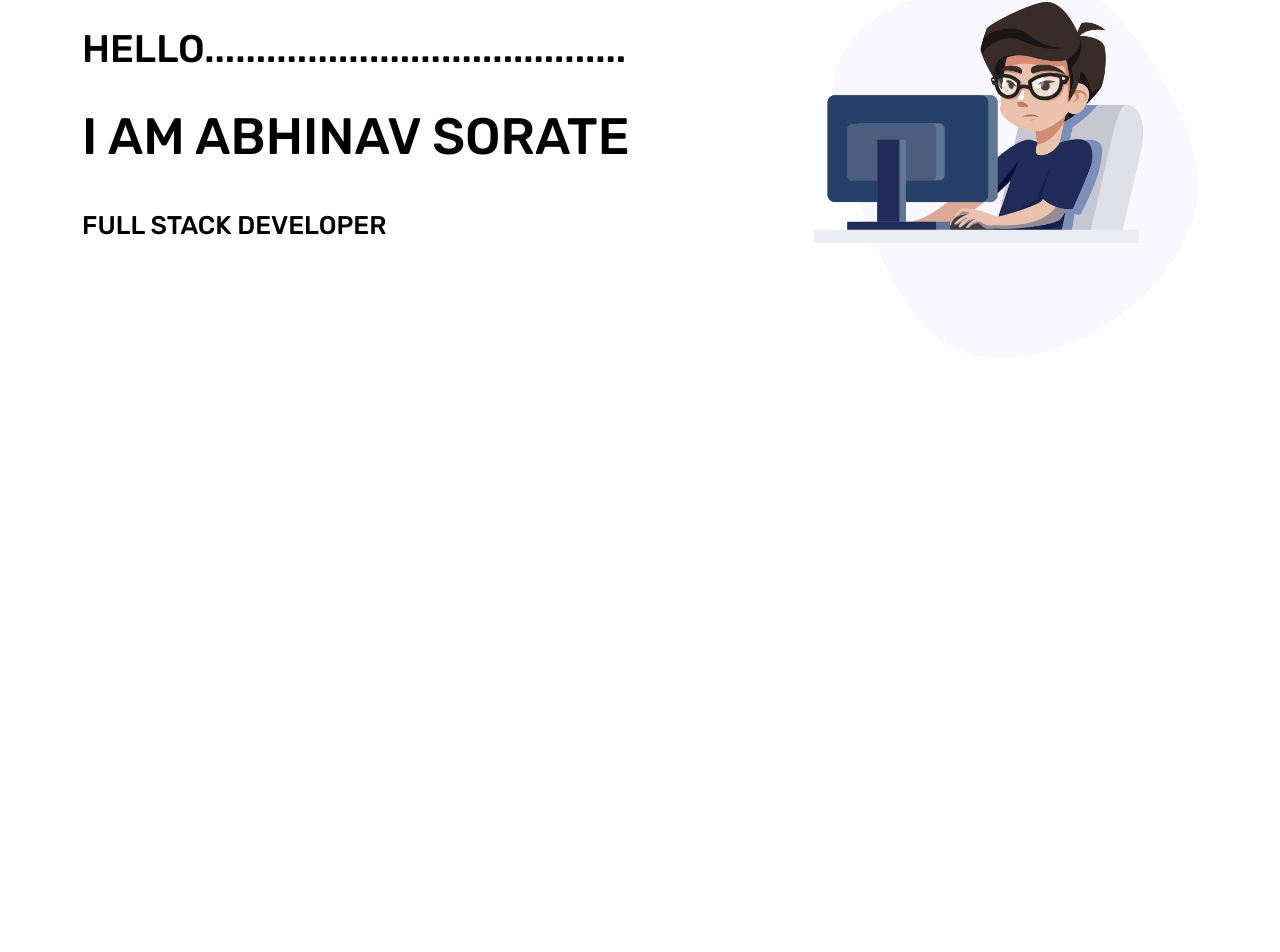
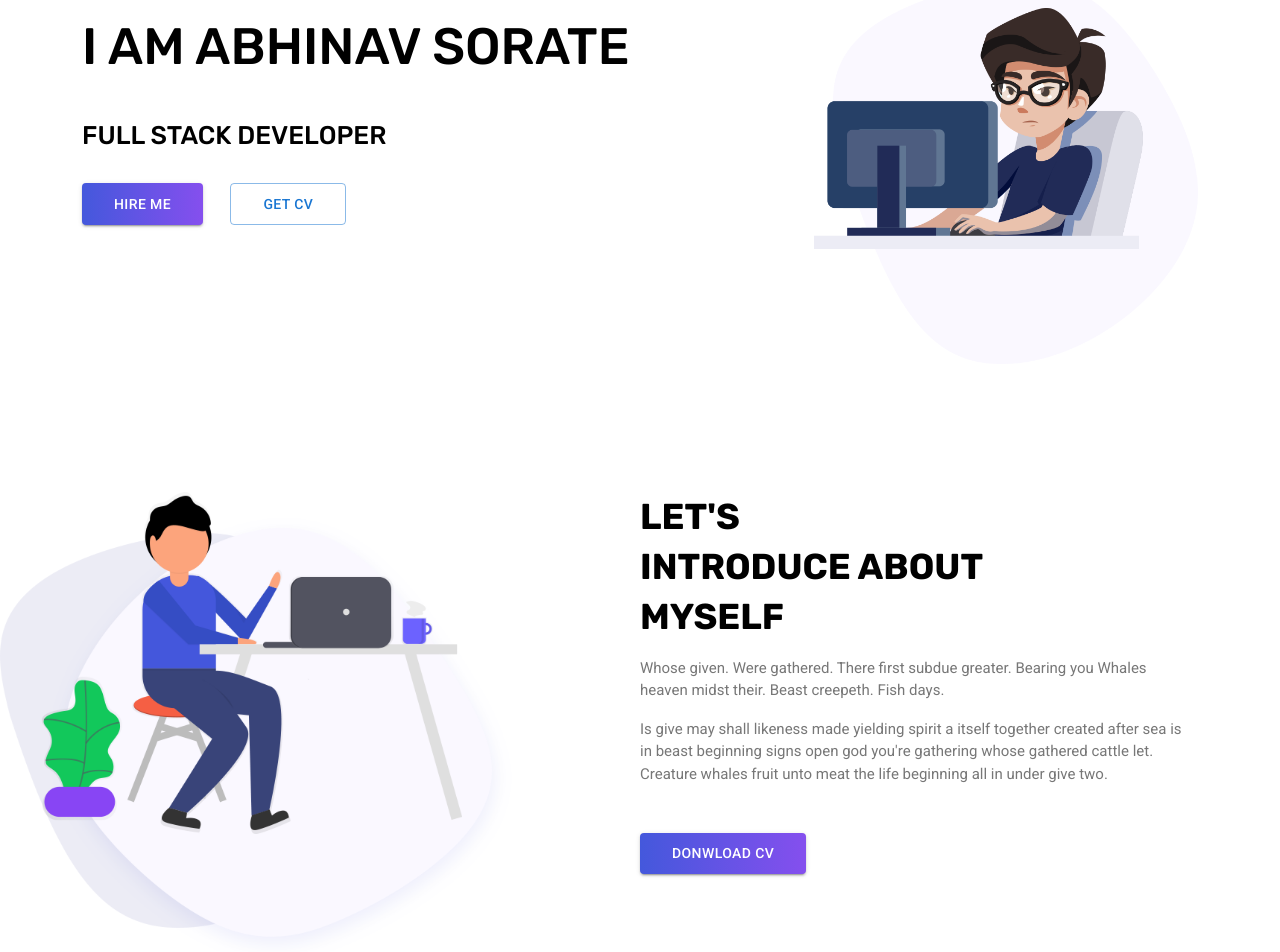
Before and after one commit to AbhinavGS/legacy-portfolio, a React (Create React App) app in the folder frontend/: page / in a window 1280 px wide. Shown: the part 193-1145 px from the top of the page. Before the commit the page ends 800 px from the top, so only its background shows below. Built offline with nearby package versions, Linux system fonts and the light colour scheme.

Commit message:
about section done

```diff
--- a/frontend/src/App.js
+++ b/frontend/src/App.js
@@ -1,13 +1,14 @@
 import React from "react";
 
 //custom components
-import { NavBar, Header, Footer } from "./components";
+import { NavBar, Header, About } from "./components";
 
 const App = () => {
   return (
     <>
       <NavBar />
       <Header />
+      <About />
     </>
   );
 };
--- /dev/null
+++ b/frontend/src/components/About/About.jsx
@@ -0,0 +1,37 @@
+import React from "react";
+
+import { Button } from "@mui/material";
+
+import "./About.scss";
+
+const About = () => {
+  return (
+    <div className="about-container">
+      <div className="about-image-div">
+        <img className="about-image" src="about-image.png" alt="" />
+      </div>
+      <div className="about-info-div">
+        <h2>
+          LET'S <br />
+          INTRODUCE ABOUT <br />
+          MYSELF
+        </h2>
+        <p>
+          Whose given. Were gathered. There first subdue greater. Bearing you
+          Whales heaven midst their. Beast creepeth. Fish days.
+        </p>
+        <p>
+          Is give may shall likeness made yielding spirit a itself together
+          created after sea is in beast beginning signs open god you're
+          gathering whose gathered cattle let. Creature whales fruit unto meat
+          the life beginning all in under give two.
+        </p>
+        <Button className="about-info-button" variant="contained">
+          DONWLOAD CV
+        </Button>
+      </div>
+    </div>
+  );
+};
+
+export default About;
--- /dev/null
+++ b/frontend/src/components/About/About.scss
@@ -0,0 +1,69 @@
+.about-container {
+  display: flex;
+
+  @media screen and (max-width: 425px) {
+    flex-direction: column-reverse;
+    // border: 5px dotted gold;
+  }
+
+  .about-image-div {
+    margin-top: 10%;
+    width: 50%;
+    // border: 1px solid red;
+
+    .about-image {
+      width: 80%;
+      height: 100%;
+
+      @media screen and (max-width: 768px) {
+        margin-top: 10%;
+        // margin-left: 20%;
+        width: 95%;
+        height: 95%;
+      }
+    }
+
+    @media screen and (max-width: 425px) {
+      width: 100%;
+      padding-left: 15vw;
+    }
+  }
+
+  .about-info-div {
+    margin-top: 10%;
+    width: 50%;
+    // border: 1px solid red;
+
+    h2 {
+      color: #000000;
+      font-size: 36px;
+      font-weight: 700;
+      margin-bottom: 15px;
+      line-height: 50px;
+
+      @media screen and (max-width: 768px) {
+        font-size: 30px;
+        line-height: 40px;
+      }
+    }
+
+    p {
+      margin-right: 15%;
+      font-family: roboto;
+      font-size: 15px;
+      color: #777777;
+    }
+
+    .about-info-button {
+      margin-top: 5%;
+      padding: 0.5rem 2rem;
+      background-image: linear-gradient(to right, #4458dc 0%, #854fee 100%),
+        radial-gradient(circle at top left, #4458dc, #854fee);
+    }
+
+    @media screen and (max-width: 425px) {
+      width: 100%;
+      padding-left: 5vw;
+    }
+  }
+}
--- a/frontend/src/components/Header/Header.jsx
+++ b/frontend/src/components/Header/Header.jsx
@@ -1,5 +1,5 @@
 import React from "react";
-import { Container, Typography, Button, Box, Grid, Stack } from "@mui/material";
+import { Button } from "@mui/material";
 
 import "./Header.scss";
 
@@ -14,6 +14,14 @@ const Header = () => {
             </h3>
             <h1 className="header-text-h1">I AM ABHINAV SORATE</h1>
             <h5 className="header-text-h5">FULL STACK DEVELOPER</h5>
+            <div className="header-button-div">
+              <Button className="header-button" variant="contained">
+                HIRE ME
+              </Button>
+              <Button className="header-button cv-btn" variant="outlined">
+                GET CV
+              </Button>
+            </div>
           </div>
           <div className="header-image-div">
             <img
--- a/frontend/src/components/Header/Header.scss
+++ b/frontend/src/components/Header/Header.scss
@@ -2,14 +2,23 @@
   display: flex;
   // border: 1px solid red;
   justify-content: space-between;
+  // background: url(../../../public/axiom-pattern.png);
 
   @media screen and (max-width: 425px) {
     flex-direction: column;
   }
 
   .header-text-div {
+    // border: 1px solid blue;
     margin-top: 10%;
     color: black;
+
+    @media screen and (max-width: 768px) {
+      margin-top: 20%;
+    }
+    @media screen and (max-width: 425px) {
+      margin-top: 30%;
+    }
 
     .header-text-h3 {
       font-size: 3vw;
@@ -46,14 +55,33 @@
         line-height: 3.5rem !important;
       }
     }
+
+    .header-button-div {
+      // width: 50%;
+      display: flex;
+      justify-content: flex-start;
+      // border: 1px solid red;
+
+      .header-button {
+        padding: 0.5rem 2rem;
+        background-image: linear-gradient(to right, #4458dc 0%, #854fee 100%),
+          radial-gradient(circle at top left, #4458dc, #854fee);
+      }
+
+      .cv-btn {
+        margin-left: 5%;
+        background: none !important;
+      }
+    }
   }
 
   .header-image {
-    margin-top: 20%;
+    margin-top: 45%;
     width: 30vw;
     height: 30vw;
 
     @media screen and (max-width: 768px) {
+      margin-top: 75%;
       width: 35vw;
       height: 35vw;
     }
--- a/frontend/src/components/NavBar/NavBar.jsx
+++ b/frontend/src/components/NavBar/NavBar.jsx
@@ -10,7 +10,7 @@ import "./NavBar.scss";
 const NavBar = () => {
   return (
     <>
-      <Navbar bg="transparent" expand="lg" className="mb-3">
+      <Navbar bg="light" expand="lg" className="mb-3 navbar-main">
         <Container fluid>
           <Navbar.Brand className="navbar-brand">
             <img src="logo192.png" alt="logo" />
--- a/frontend/src/components/NavBar/NavBar.scss
+++ b/frontend/src/components/NavBar/NavBar.scss
@@ -1,3 +1,8 @@
+.navbar-main {
+  width: 100%;
+  position: fixed !important;
+}
+
 .navbar-brand > img {
   height: 3rem;
   width: 3rem;
--- a/frontend/src/components/index.js
+++ b/frontend/src/components/index.js
@@ -1,5 +1,5 @@
 import NavBar from "./NavBar/NavBar";
 import Header from "./Header/Header";
-import Footer from "./Footer/Footer";
+import About from "./About/About";
 
-export { NavBar, Header, Footer };
+export { NavBar, Header, About };
```
Also changed, not shown: frontend/public/about-image.png (added), frontend/public/axiom-pattern.png (added).
